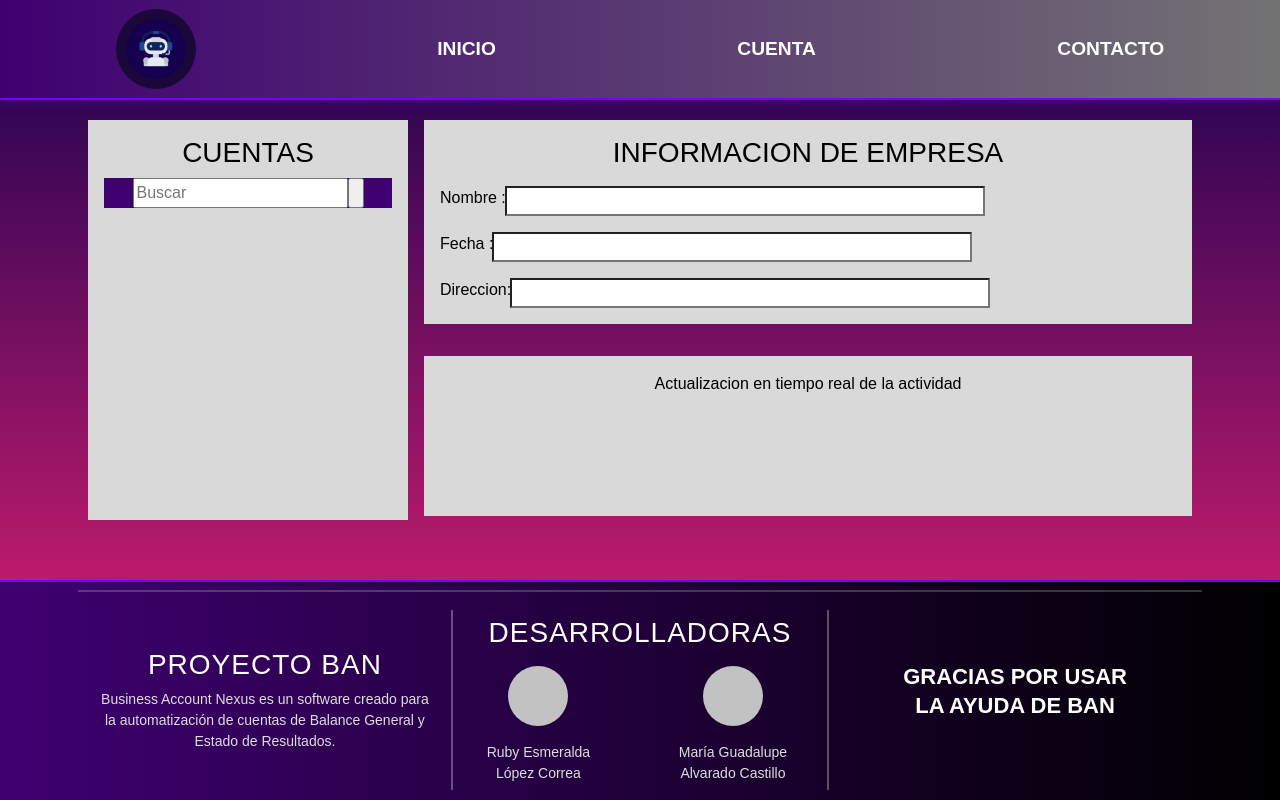
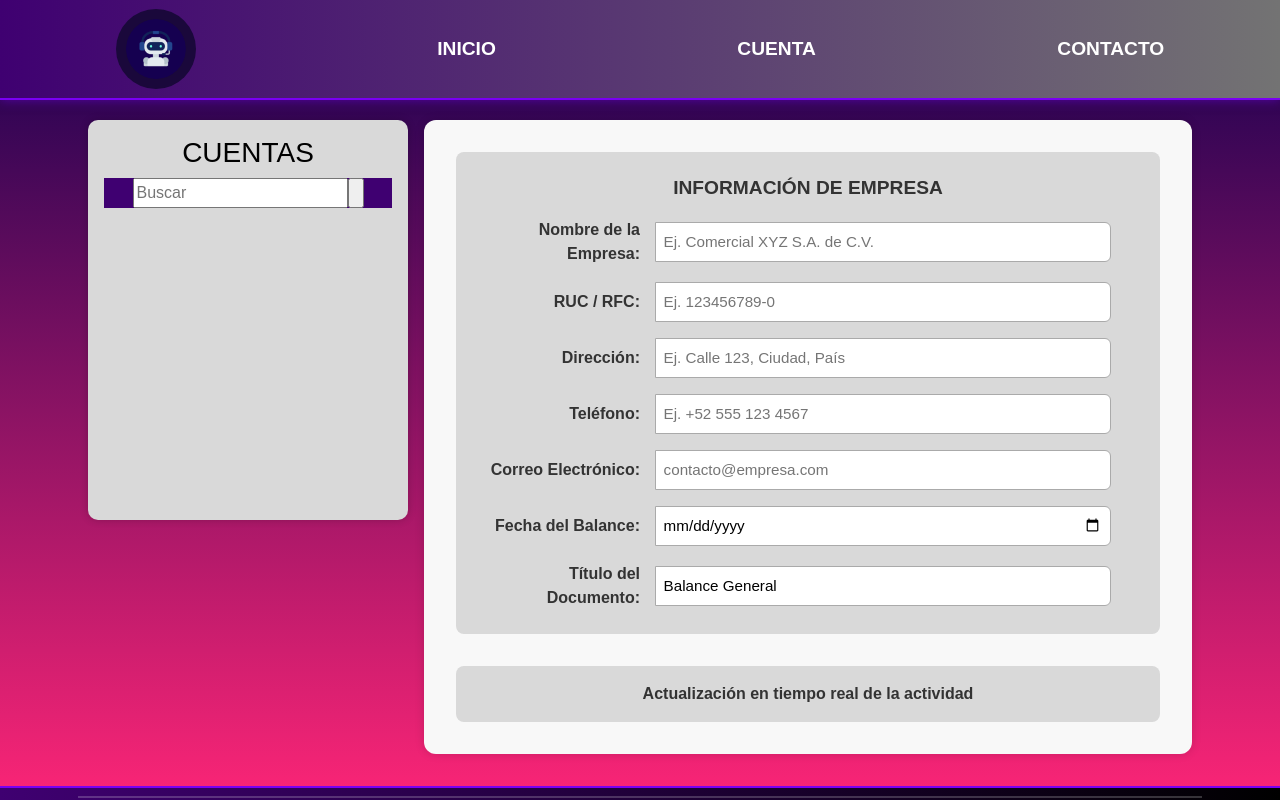
Before and after one commit to rubyesmelc0911/Software-Finanzas, an Angular app: page /bg in a window 1280 px wide. Shown: the top 800 px of the page. Built offline with nearby package versions, Linux system fonts and the light colour scheme.

Commit message:
Cambio del encabezado de BG en los imputs

```diff
--- a/src/app/pages/balance-general/balance-general.component.css
+++ b/src/app/pages/balance-general/balance-general.component.css
@@ -6,39 +6,105 @@
   gap: 1em;
   flex-wrap: nowrap; /* ensure they stay on the same row */
 }
-.cuentas-bg{
+
+.cuentas-bg {
   background-color: #D9D9D9;
   height: 25em;
   width: 20em;
   padding: 1em;
-  text-align: center;;
+  text-align: center;
+  border-radius: 10px;
+  box-shadow: 0 0 8px rgba(0, 0, 0, 0.2);
 }
-.right-container{
+
+
+.right-container {
   display: grid;
   gap: 2em;
-  height: 5em;
+  height: auto;
   width: 48em;
   text-align: center;
+  background-color: #f8f8f8;
+  padding: 2em;
+  border-radius: 12px;
+  box-shadow: 0 0 10px rgba(0, 0, 0, 0.15);
 }
 
-.empresa-info{
+
+.empresa-info {
   background-color: #D9D9D9;
-  gap: 4em;
-  padding: 1em;
+  gap: 2em;
+  padding: 1.5em;
+  border-radius: 8px;
+}
 
+.empresa-info h3 {
+  margin-bottom: 1em;
+  text-transform: uppercase;
+  font-weight: bold;
+  font-size: 1.2em;
+  color: #333;
 }
-.input-group{
 
+
+.input-group {
+  display: flex;
+  align-items: center;
+  justify-content: flex-start;
+  gap: 1em;
   margin-top: 1em;
 }
 
-.form-control-in{
-  width: 30em;
+
+.input-group-addon {
+  font-weight: bold;
+  color: #333;
+  width: 10em;
+  text-align: right;
 }
 
-.real-time{
+
+.form-control-in {
+  width: 30em;
+  padding: 0.5em;
+  border: 1px solid #aaa;
+  border-radius: 6px;
+  font-size: 0.95em;
+  transition: all 0.3s ease;
+}
+
+.form-control-in:focus {
+  border-color: #555;
+  outline: none;
+  background-color: #fff;
+  box-shadow: 0 0 4px rgba(0, 0, 0, 0.3);
+}
+
+
+.real-time {
   background-color: #D9D9D9;
-  height: 10em;
-  width: 48em;
+  height: auto;
+  width: 100%;
   padding: 1em;
+  border-radius: 8px;
+  font-weight: bold;
+  text-align: center;
+  color: #333;
 }
+
+
+@media (max-width: 768px) {
+  .right-container {
+    width: 100%;
+    grid-template-columns: 1fr;
+  }
+
+  .form-control-in {
+    width: 100%;
+  }
+
+  .input-group-addon {
+    width: 8em;
+    text-align: left;
+  }
+}
--- a/src/app/pages/balance-general/balance-general.component.html
+++ b/src/app/pages/balance-general/balance-general.component.html
@@ -15,25 +15,49 @@
 
 
   </div>
-  <!--Contenedor a la derecha con input de informacion de empresa y la actualizacion en tiempo real-->
+
+<!-- Contenedor a la derecha con input de información de empresa y la actualización en tiempo real -->
 <div class="right-container">
   <div class="empresa-info">
-      <h3>INFORMACION DE EMPRESA</h3>
+    <h3>INFORMACIÓN DE EMPRESA</h3>
+
     <div class="input-group">
-        <span class="input-group-addon" id="basic-addon3">Nombre  :</span>
-        <input type="text" class="form-control-in" aria-describedby="basic-addon3">
+      <span class="input-group-addon" id="basic-addon1">Nombre de la Empresa:</span>
+      <input type="text" class="form-control-in" aria-describedby="basic-addon1" placeholder="Ej. Comercial XYZ S.A. de C.V.">
     </div>
+
     <div class="input-group">
-        <span class="input-group-addon" id="basic-addon3">Fecha  :</span>
-        <input type="text" class="form-control-in" aria-describedby="basic-addon3">
+      <span class="input-group-addon" id="basic-addon2">RUC / RFC:</span>
+      <input type="text" class="form-control-in" aria-describedby="basic-addon2" placeholder="Ej. 123456789-0">
     </div>
+
     <div class="input-group">
-        <span class="input-group-addon" id="basic-addon3">Direccion:</span>
-        <input type="text" class="form-control-in" aria-describedby="basic-addon3">
+      <span class="input-group-addon" id="basic-addon3">Dirección:</span>
+      <input type="text" class="form-control-in" aria-describedby="basic-addon3" placeholder="Ej. Calle 123, Ciudad, País">
+    </div>
+
+    <div class="input-group">
+      <span class="input-group-addon" id="basic-addon4">Teléfono:</span>
+      <input type="text" class="form-control-in" aria-describedby="basic-addon4" placeholder="Ej. +52 555 123 4567">
+    </div>
+
+    <div class="input-group">
+      <span class="input-group-addon" id="basic-addon5">Correo Electrónico:</span>
+      <input type="email" class="form-control-in" aria-describedby="basic-addon5" placeholder="contacto@empresa.com">
+    </div>
+
+    <div class="input-group">
+      <span class="input-group-addon" id="basic-addon6">Fecha del Balance:</span>
+      <input type="date" class="form-control-in" aria-describedby="basic-addon6">
+    </div>
+
+    <div class="input-group">
+      <span class="input-group-addon" id="basic-addon7">Título del Documento:</span>
+      <input type="text" class="form-control-in" aria-describedby="basic-addon7" value="Balance General">
     </div>
   </div>
+
   <div class="real-time">
-      Actualizacion en tiempo real de la actividad
+    Actualización en tiempo real de la actividad
   </div>
 </div>
-</div>
```
Lines whose indentation alone changed are shown as unchanged.
